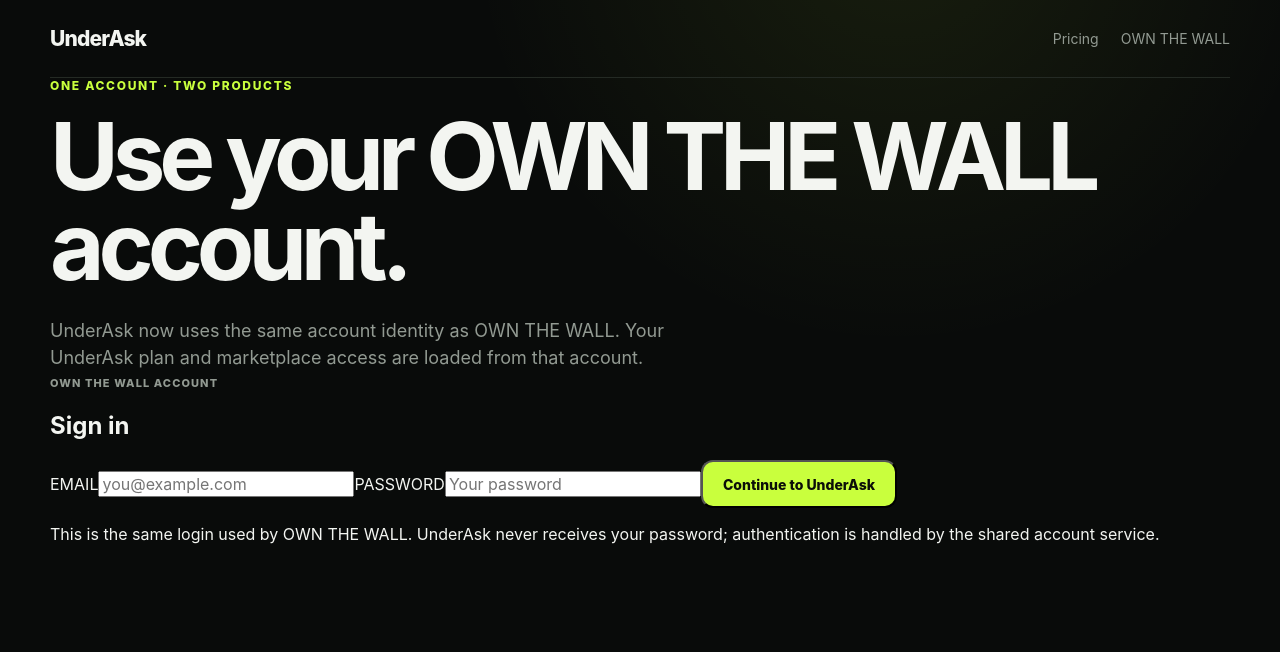
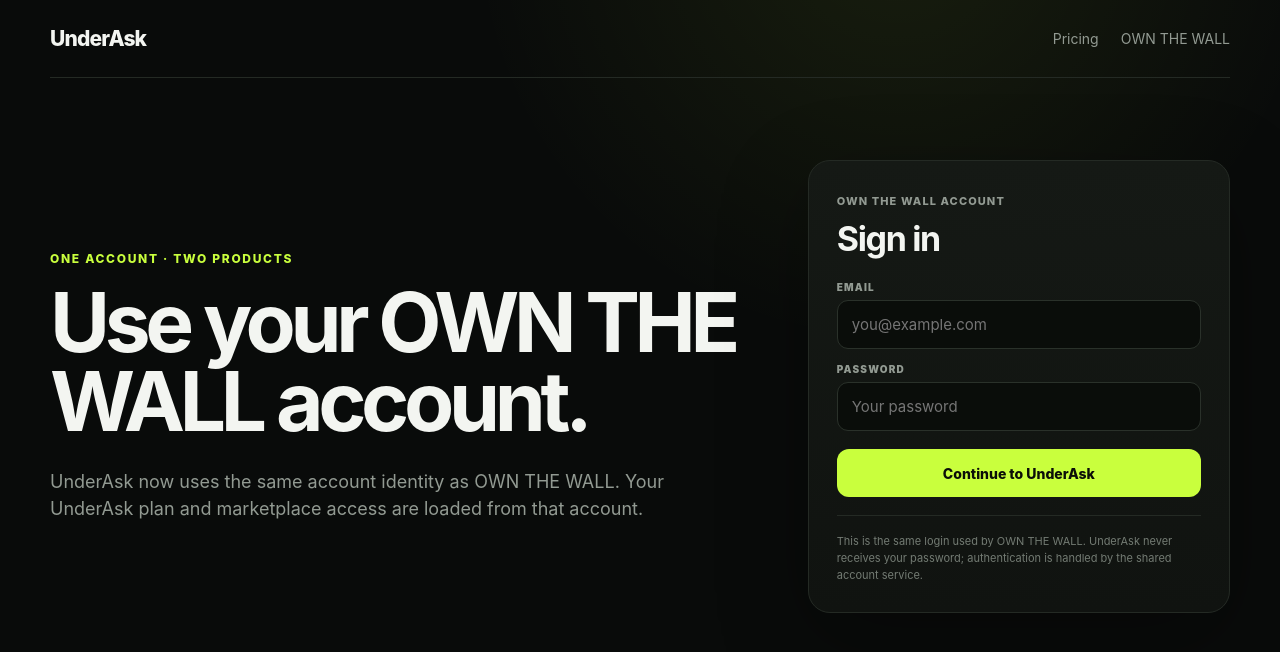
Before and after one commit to maxxvrm-afk/UnderAsk, a Next.js app: page /login in a window 1280 px wide. Shown: the top 652 px of the page. Built offline with nearby package versions, Linux system fonts and the light colour scheme.

Commit message:
Apply shared account styles to UnderAsk login

```diff
--- a/src/app/login/page.tsx
+++ b/src/app/login/page.tsx
@@ -2,6 +2,7 @@
 
 import { FormEvent, useEffect, useState } from "react";
 import { useRouter } from "next/navigation";
+import styles from "@/app/account.module.css";
 import {
   getValidOwnTheWallSession,
   signInWithOwnTheWall,
@@ -49,7 +50,7 @@
   }
 
   return (
-    <main className="shell loginShell">
+    <main className={`shell ${styles.loginShell}`}>
       <nav className="nav">
         <a className="brand" href="/">UnderAsk</a>
         <div className="navLinks">
@@ -58,8 +59,8 @@
         </div>
       </nav>
 
-      <section className="loginLayout">
-        <div className="loginIntro">
+      <section className={styles.loginLayout}>
+        <div className={styles.loginIntro}>
           <div className="eyebrow">ONE ACCOUNT · TWO PRODUCTS</div>
           <h1>Use your OWN THE WALL account.</h1>
           <p className="lede small">
@@ -68,12 +69,12 @@
           </p>
         </div>
 
-        <div className="loginCard">
+        <div className={styles.loginCard}>
           <span className="source">OWN THE WALL ACCOUNT</span>
           <h2>{checking ? "Checking session..." : "Sign in"}</h2>
 
           {!checking && (
-            <form onSubmit={submit} className="loginForm">
+            <form onSubmit={submit} className={styles.loginForm}>
               <label>
                 <span>EMAIL</span>
                 <input
@@ -98,7 +99,7 @@
                 />
               </label>
 
-              {error && <p className="error loginError">{error}</p>}
+              {error && <p className={`error ${styles.loginError}`}>{error}</p>}
 
               <button className="buttonPrimary" type="submit" disabled={loading}>
                 {loading ? "Signing in..." : "Continue to UnderAsk"}
@@ -106,7 +107,7 @@
             </form>
           )}
 
-          <p className="loginFootnote">
+          <p className={styles.loginFootnote}>
             This is the same login used by OWN THE WALL. UnderAsk never receives
             your password; authentication is handled by the shared account service.
           </p>
```
